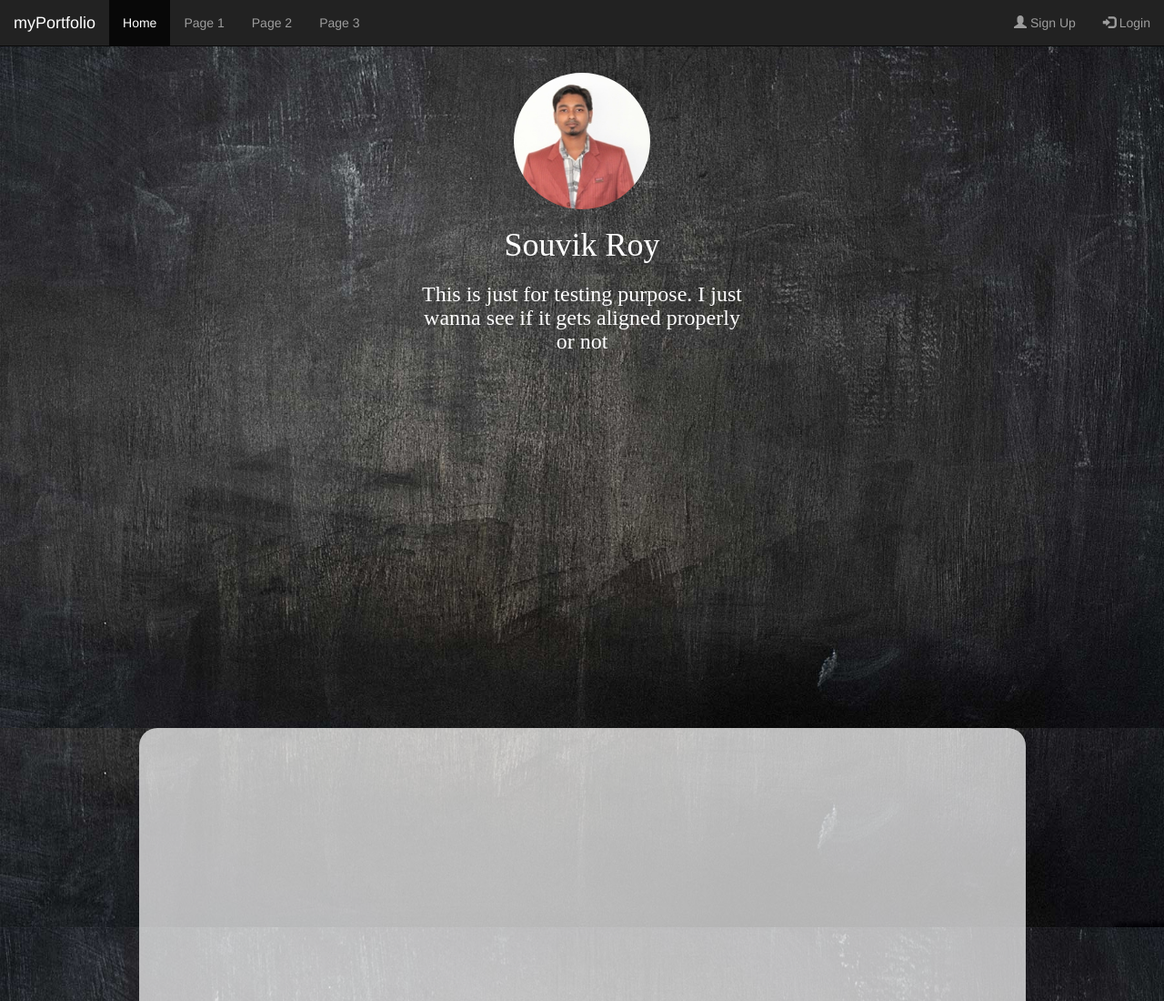
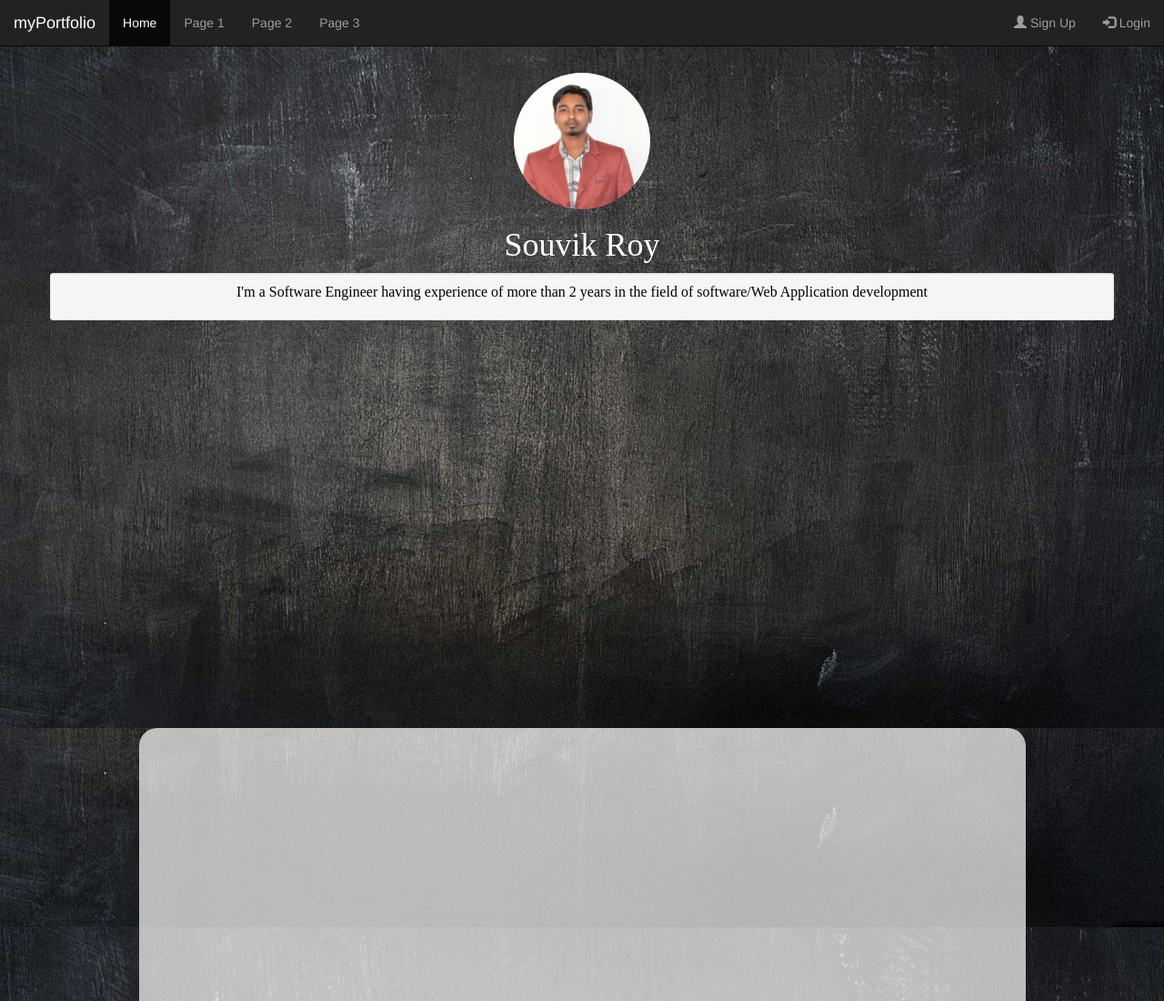
Before and after one commit to ssm-12/ssm-12.github.io, a plain HTML site: page Portfolio.html in a window 1280 px wide. Shown: the top 1100 px of the page at 91% size. Drawn offline with nearby package versions, Linux system fonts and the light colour scheme.

Commit message:
Second Commit

```diff
--- a/Portfolio.html
+++ b/Portfolio.html
@@ -51,11 +51,11 @@
 <div class="parallax">
   <div class="container dp">
     <div class="row">
-      <div class="col-sm-6  col-md-4 col-lg-4 col-sm-offset-3 col-md-offset-4 col-lg-offset-4">
         <img src="images/2010BCA661.jpg" class="img-circle" alt="Cinque Terre" width="150" height="150">
         <h1>Souvik Roy</h1>
-        <h3>This is just for testing purpose. I just wanna see if it gets aligned properly or not</h3>
-      </div>
+        <div id="aboutMe" class="well well-sm">
+          <p>I'm a Software Engineer having experience of more than 2 years in the field of software/Web Application development</p>
+        </div>
     </div>
   </div>
 </div>
--- a/myStyleSheet.css
+++ b/myStyleSheet.css
@@ -40,3 +40,9 @@ img {
 .opac{
   opacity: 0.7;
 }
+
+#aboutMe{
+  color: black;
+  text-align: center;
+  font-size: 2vmin;
+}
```
